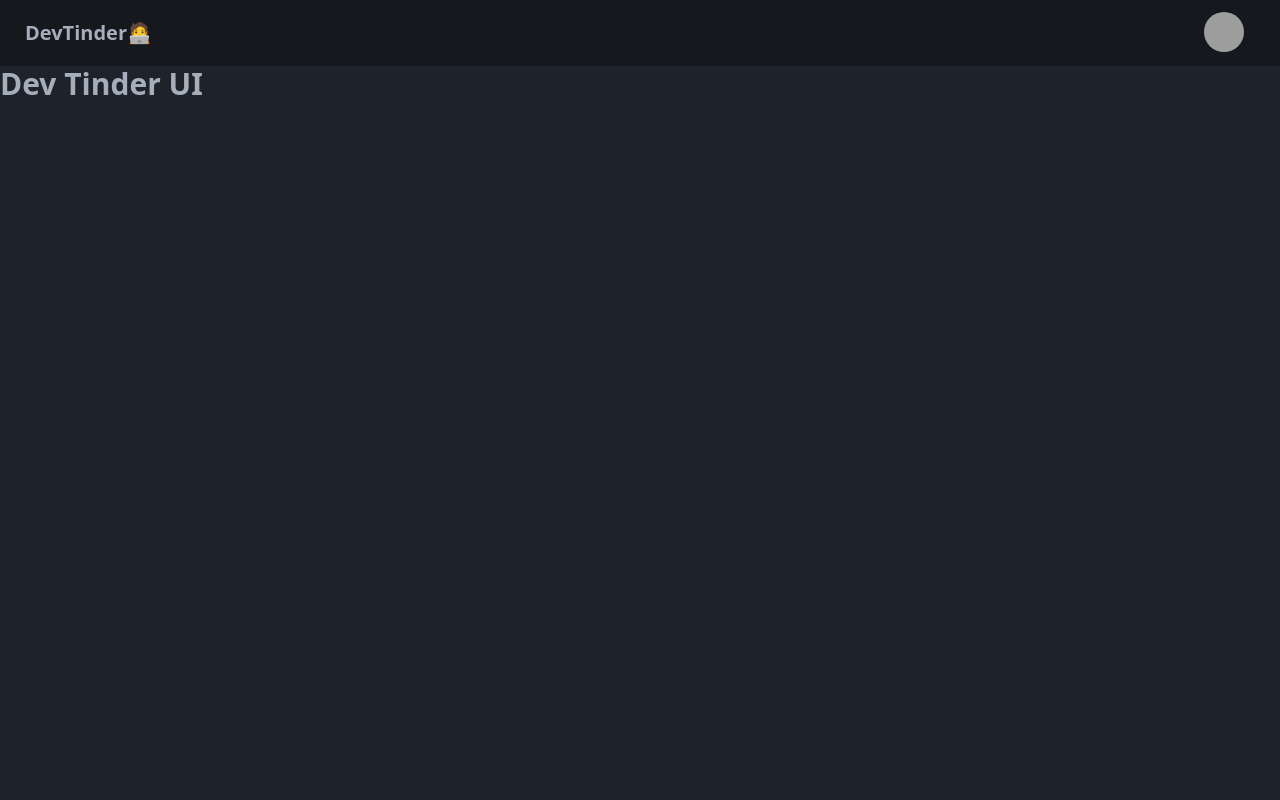
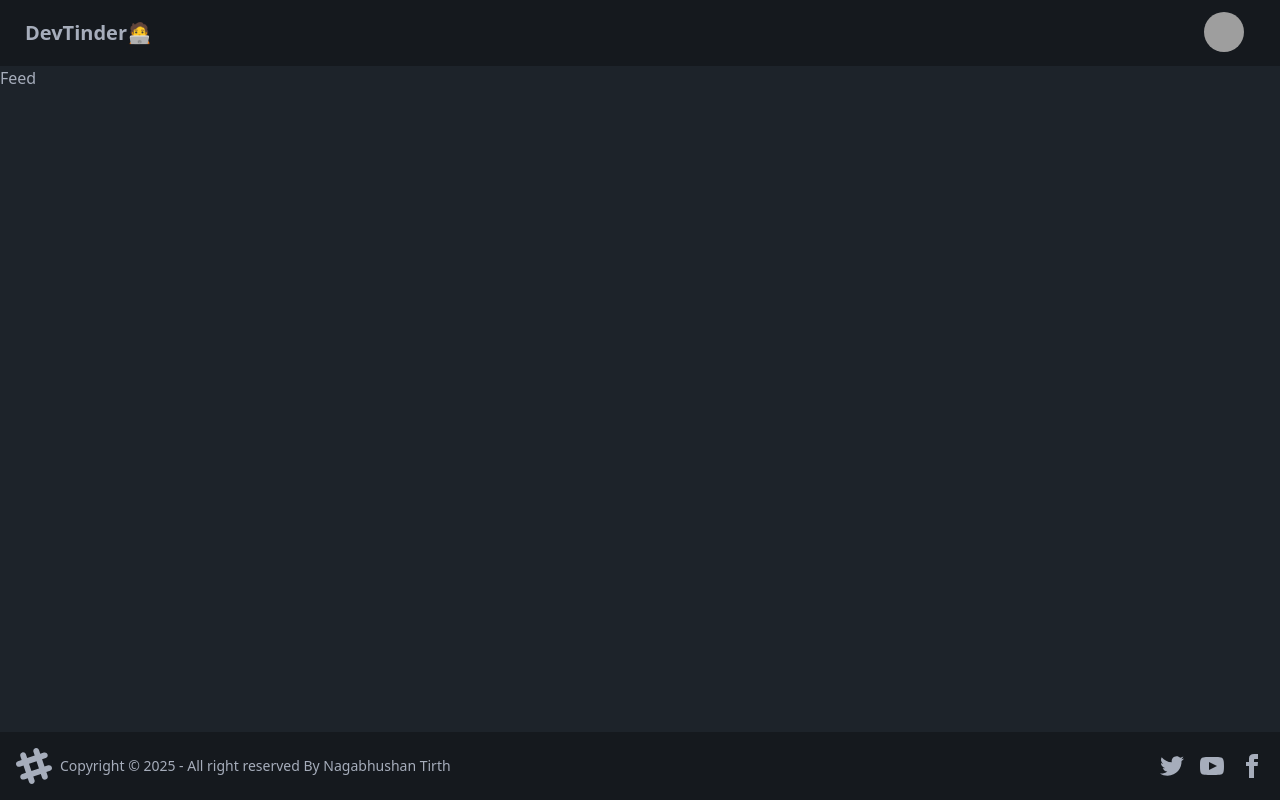
Before and after one commit to nt56/dev-tinder, a React (Vite) app in the folder Frontend/: page / in a window 1280 px wide. Built offline with nearby package versions, Linux system fonts and the light colour scheme; grey boxes are pictures that could not be loaded.

Commit message:
frontend setup finalized

```diff
--- a/Frontend/package.json
+++ b/Frontend/package.json
@@ -12,7 +12,8 @@
   "dependencies": {
     "react": "^18.3.1",
     "react-dom": "^18.3.1",
-    "react-helmet": "^6.1.0"
+    "react-helmet": "^6.1.0",
+    "react-router-dom": "^7.1.1"
   },
   "devDependencies": {
     "@eslint/js": "^9.17.0",
--- a/Frontend/src/App.jsx
+++ b/Frontend/src/App.jsx
@@ -1,47 +1,25 @@
+import { BrowserRouter, Route, Routes } from "react-router-dom";
+import Body from "./components/Body";
+import Feed from "./components/Feed";
+import Login from "./components/Login";
+import Profile from "./components/Profile";
+import Connections from "./components/Connections";
+import Requests from "./components/Requests";
+
 function App() {
   return (
     <>
-      <div className="navbar bg-base-300">
-        <div className="flex-1">
-          <a className="btn btn-ghost text-xl">DevTinder🧑‍💻</a>
-        </div>
-        <div className="flex-none gap-2">
-          <div className="form-control"></div>
-          <div className="dropdown dropdown-end mx-6">
-            <div
-              tabIndex={0}
-              role="button"
-              className="btn btn-ghost btn-circle avatar"
-            >
-              <div className="w-10 rounded-full">
-                <img
-                  alt="Tailwind CSS Navbar component"
-                  src="https://img.daisyui.com/images/stock/photo-1534528741775-53994a69daeb.webp"
-                />
-              </div>
-            </div>
-            <ul
-              tabIndex={0}
-              className="menu menu-sm dropdown-content bg-base-100 rounded-box z-[1] mt-3 w-52 p-2 shadow"
-            >
-              <li>
-                <a className="justify-between">
-                  Profile
-                  <span className="badge">New</span>
-                </a>
-              </li>
-              <li>
-                <a>Settings</a>
-              </li>
-              <li>
-                <a>Logout</a>
-              </li>
-            </ul>
-          </div>
-        </div>
-      </div>
-
-      <h1 className="text-3xl font-bold">Dev Tinder UI</h1>
+      <BrowserRouter basename="/">
+        <Routes>
+          <Route path="/" element={<Body />}>
+            <Route path="/" element={<Feed />} />
+            <Route path="/login" element={<Login />} />
+            <Route path="/profile" element={<Profile />} />
+            <Route path="/connections" element={<Connections />} />
+            <Route path="/requests" element={<Requests />} />
+          </Route>
+        </Routes>
+      </BrowserRouter>
     </>
   );
 }
--- /dev/null
+++ b/Frontend/src/components/Body.jsx
@@ -0,0 +1,15 @@
+import { Outlet } from "react-router-dom";
+import NavBar from "./NavBar";
+import Footer from "./Footer";
+
+const Body = () => {
+  return (
+    <div>
+      <NavBar />
+      <Outlet />
+      <Footer />
+    </div>
+  );
+};
+
+export default Body;
--- /dev/null
+++ b/Frontend/src/components/Connections.jsx
@@ -0,0 +1,7 @@
+import React from "react";
+
+const Connections = () => {
+  return <div>Connections</div>;
+};
+
+export default Connections;
--- /dev/null
+++ b/Frontend/src/components/Feed.jsx
@@ -0,0 +1,7 @@
+import React from "react";
+
+const Feed = () => {
+  return <div>Feed</div>;
+};
+
+export default Feed;
--- /dev/null
+++ b/Frontend/src/components/Footer.jsx
@@ -0,0 +1,60 @@
+const Footer = () => {
+  return (
+    <footer className="footer bg-base-300 text-neutral-content items-center p-4 fixed bottom-0">
+      <aside className="grid-flow-col items-center">
+        <svg
+          width="36"
+          height="36"
+          viewBox="0 0 24 24"
+          xmlns="http://www.w3.org/2000/svg"
+          fillRule="evenodd"
+          clipRule="evenodd"
+          className="fill-current"
+        >
+          <path d="M22.672 15.226l-2.432.811.841 2.515c.33 1.019-.209 2.127-1.23 2.456-1.15.325-2.148-.321-2.463-1.226l-.84-2.518-5.013 1.677.84 2.517c.391 1.203-.434 2.542-1.831 2.542-.88 0-1.601-.564-1.86-1.314l-.842-2.516-2.431.809c-1.135.328-2.145-.317-2.463-1.229-.329-1.018.211-2.127 1.231-2.456l2.432-.809-1.621-4.823-2.432.808c-1.355.384-2.558-.59-2.558-1.839 0-.817.509-1.582 1.327-1.846l2.433-.809-.842-2.515c-.33-1.02.211-2.129 1.232-2.458 1.02-.329 2.13.209 2.461 1.229l.842 2.515 5.011-1.677-.839-2.517c-.403-1.238.484-2.553 1.843-2.553.819 0 1.585.509 1.85 1.326l.841 2.517 2.431-.81c1.02-.33 2.131.211 2.461 1.229.332 1.018-.21 2.126-1.23 2.456l-2.433.809 1.622 4.823 2.433-.809c1.242-.401 2.557.484 2.557 1.838 0 .819-.51 1.583-1.328 1.847m-8.992-6.428l-5.01 1.675 1.619 4.828 5.011-1.674-1.62-4.829z"></path>
+        </svg>
+        <p>
+          Copyright © {new Date().getFullYear()} - All right reserved By
+          Nagabhushan Tirth
+        </p>
+      </aside>
+      <nav className="grid-flow-col gap-4 md:place-self-center md:justify-self-end">
+        <a>
+          <svg
+            xmlns="http://www.w3.org/2000/svg"
+            width="24"
+            height="24"
+            viewBox="0 0 24 24"
+            className="fill-current"
+          >
+            <path d="M24 4.557c-.883.392-1.832.656-2.828.775 1.017-.609 1.798-1.574 2.165-2.724-.951.564-2.005.974-3.127 1.195-.897-.957-2.178-1.555-3.594-1.555-3.179 0-5.515 2.966-4.797 6.045-4.091-.205-7.719-2.165-10.148-5.144-1.29 2.213-.669 5.108 1.523 6.574-.806-.026-1.566-.247-2.229-.616-.054 2.281 1.581 4.415 3.949 4.89-.693.188-1.452.232-2.224.084.626 1.956 2.444 3.379 4.6 3.419-2.07 1.623-4.678 2.348-7.29 2.04 2.179 1.397 4.768 2.212 7.548 2.212 9.142 0 14.307-7.721 13.995-14.646.962-.695 1.797-1.562 2.457-2.549z"></path>
+          </svg>
+        </a>
+        <a>
+          <svg
+            xmlns="http://www.w3.org/2000/svg"
+            width="24"
+            height="24"
+            viewBox="0 0 24 24"
+            className="fill-current"
+          >
+            <path d="M19.615 3.184c-3.604-.246-11.631-.245-15.23 0-3.897.266-4.356 2.62-4.385 8.816.029 6.185.484 8.549 4.385 8.816 3.6.245 11.626.246 15.23 0 3.897-.266 4.356-2.62 4.385-8.816-.029-6.185-.484-8.549-4.385-8.816zm-10.615 12.816v-8l8 3.993-8 4.007z"></path>
+          </svg>
+        </a>
+        <a>
+          <svg
+            xmlns="http://www.w3.org/2000/svg"
+            width="24"
+            height="24"
+            viewBox="0 0 24 24"
+            className="fill-current"
+          >
+            <path d="M9 8h-3v4h3v12h5v-12h3.642l.358-4h-4v-1.667c0-.955.192-1.333 1.115-1.333h2.885v-5h-3.808c-3.596 0-5.192 1.583-5.192 4.615v3.385z"></path>
+          </svg>
+        </a>
+      </nav>
+    </footer>
+  );
+};
+
+export default Footer;
--- /dev/null
+++ b/Frontend/src/components/Login.jsx
@@ -0,0 +1,7 @@
+import React from "react";
+
+const Login = () => {
+  return <div>Login</div>;
+};
+
+export default Login;
--- /dev/null
+++ b/Frontend/src/components/NavBar.jsx
@@ -0,0 +1,45 @@
+const NavBar = () => {
+  return (
+    <div className="navbar bg-base-300">
+      <div className="flex-1">
+        <a className="btn btn-ghost text-xl">DevTinder🧑‍💻</a>
+      </div>
+      <div className="flex-none gap-2">
+        <div className="form-control"></div>
+        <div className="dropdown dropdown-end mx-6">
+          <div
+            tabIndex={0}
+            role="button"
+            className="btn btn-ghost btn-circle avatar"
+          >
+            <div className="w-10 rounded-full">
+              <img
+                alt="Tailwind CSS Navbar component"
+                src="https://img.daisyui.com/images/stock/photo-1534528741775-53994a69daeb.webp"
+              />
+            </div>
+          </div>
+          <ul
+            tabIndex={0}
+            className="menu menu-sm dropdown-content bg-base-100 rounded-box z-[1] mt-3 w-52 p-2 shadow"
+          >
+            <li>
+              <a className="justify-between">
+                Profile
+                <span className="badge">New</span>
+              </a>
+            </li>
+            <li>
+              <a>Settings</a>
+            </li>
+            <li>
+              <a>Logout</a>
+            </li>
+          </ul>
+        </div>
+      </div>
+    </div>
+  );
+};
+
+export default NavBar;
--- /dev/null
+++ b/Frontend/src/components/Profile.jsx
@@ -0,0 +1,7 @@
+import React from "react";
+
+const Profile = () => {
+  return <div>Profile</div>;
+};
+
+export default Profile;
--- /dev/null
+++ b/Frontend/src/components/Requests.jsx
@@ -0,0 +1,7 @@
+import React from "react";
+
+const Requests = () => {
+  return <div>Requests</div>;
+};
+
+export default Requests;
```
Also changed, not shown: 1 other file (tests, documents, lock files or other folders).
